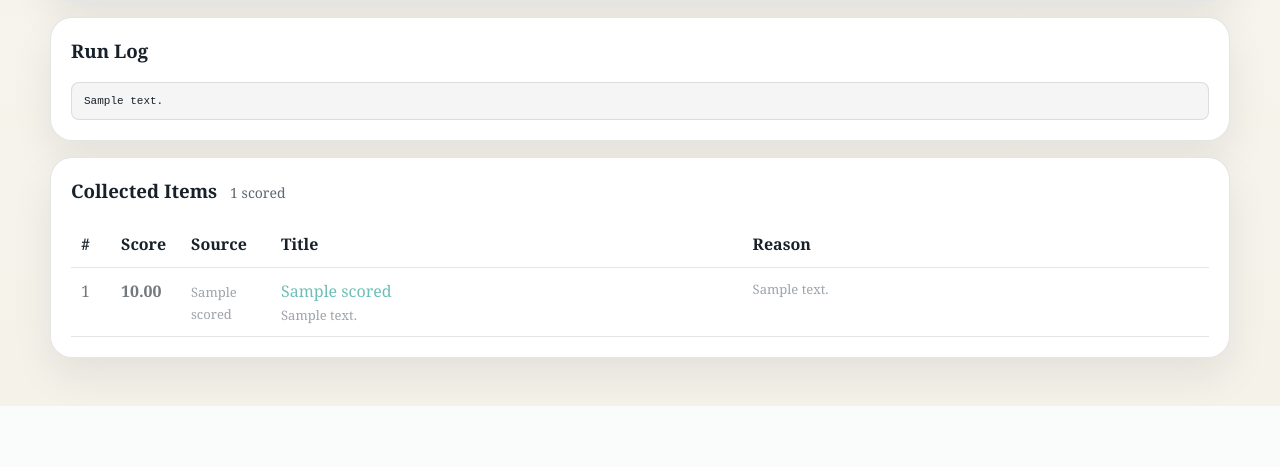
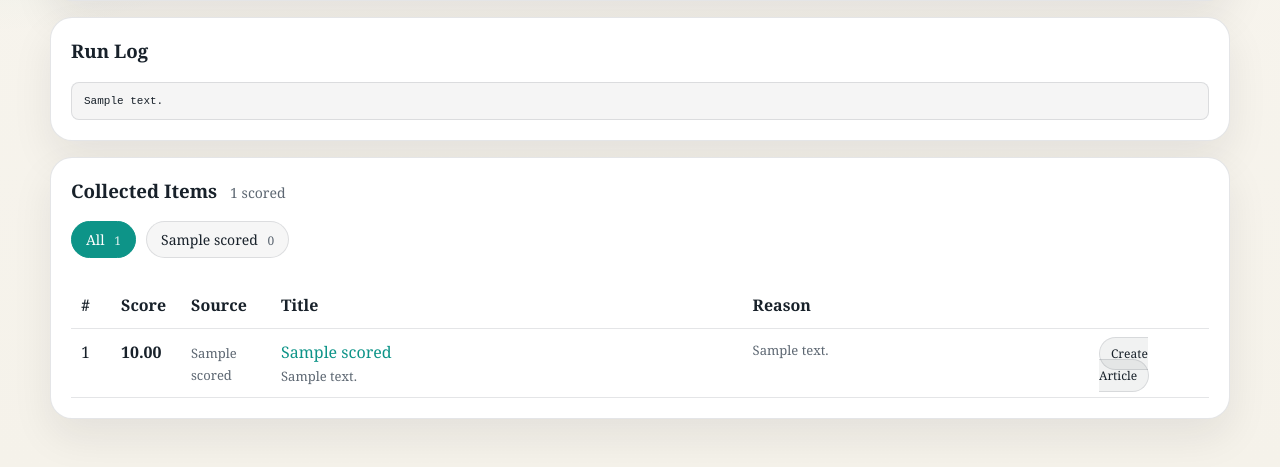
Before and after one commit to yanivgilad/Post_Creator, a FastAPI app: template src/article_writer/web/templates/run_detail.html in a window 1280 px wide. Shown: the part 436-903 px from the top of the page. Before the commit the page ends 842 px from the top, so only its background shows below. Run offline with FastAPI, Linux system fonts and the light colour scheme; the template is opened without the code that fills it: most values are stand-ins (such as "Sample title", 1, 10 or a date in 2020).

Commit message:
feat: enhance sources and logging across multiple source adapters; improve run detail template with new item table

```diff
--- a/prompts/twitter_system_prompt.txt
+++ b/prompts/twitter_system_prompt.txt
@@ -30,8 +30,8 @@ It's NOT OK to:
 - Be sarcastic in a way that's mean or dismissive
 
 ## Format rules
-- Single tweet: Hook line + 1-2 sentences of actual substance about what the article covers. Use the full 280 characters — you have 257 of real text (URLs always cost 23 characters). Don't pad, but don't leave useful information on the table either. Someone should know what they're clicking into before they click.
-- Thread (3-5 tweets): for topics that genuinely need unpacking. Use ONLY when the insight has multiple distinct points.
+- Single tweet: Hook line + 2-3 sentences of actual substance about what the article covers. Up to 25,000 characters are available, but that doesn't mean use them. Default target is 400-600 characters of real text — enough to give a complete thought with real information, not enough to become an essay. URLs always cost 23 characters regardless of length. Don't pad, but don't leave useful information on the table either. Someone should know what they're clicking into before they click.
+- Thread: Use when the topic genuinely has 3-5 distinct points worth unpacking. Each tweet in the thread should stand alone as a complete thought. First tweet must work as a standalone — someone should want to share it without reading the rest.
 - First tweet is always the hook. It must stand alone — someone should want to RT it even if they don't click the thread.
 - Max 2 hashtags, placed at the END, never mid-sentence
 - Don't start with "So," or "Okay so" or "Hot take:"
--- a/src/article_writer/sources/rss.py
+++ b/src/article_writer/sources/rss.py
@@ -33,12 +33,13 @@ class RSSSource(SourceAdapter):
                     settings,
                     headers={"Accept": "application/rss+xml, application/atom+xml"},
                 )
+                entries = list(iter_xml_entries(xml_text))
             except Exception as exc:
                 logger.warning("[rss] feed failed %s: %s", feed_url, exc)
                 continue
 
             feed_item_count = 0
-            for entry in iter_xml_entries(xml_text):
+            for entry in entries:
                 title = child_text(entry, "title") or ""
                 url = child_text(entry, "link") or ""
                 if not url:
--- a/src/article_writer/web/templates/run_detail.html
+++ b/src/article_writer/web/templates/run_detail.html
@@ -1,6 +1,45 @@
 {% extends "base.html" %}
 
 {% block title %}Run #{{ run.id }}{% endblock %}
+
+{% macro items_table(rows) %}
+  <table>
+    <thead>
+      <tr>
+        <th style="width:40px;">#</th>
+        <th style="width:70px;">Score</th>
+        <th style="width:90px;">Source</th>
+        <th>Title</th>
+        <th>Reason</th>
+        <th style="width:120px;"></th>
+      </tr>
+    </thead>
+    <tbody>
+      {% for trend in rows %}
+        <tr>
+          <td>{{ loop.index }}</td>
+          <td>
+            <strong>{{ "%.2f"|format(trend.rank_score or 0) }}</strong>
+            {% if trend.is_ranked %}
+              <span title="Top ranked" style="color:var(--accent);margin-left:3px;">★</span>
+            {% endif %}
+          </td>
+          <td><span class="muted" style="font-size:13px;">{{ trend.source_name }}</span></td>
+          <td>
+            <a href="{{ trend.url }}" target="_blank" rel="noreferrer" style="color:var(--accent);">{{ trend.title }}</a>
+            {% if trend.summary %}
+              <p class="muted" style="font-size:13px;margin:4px 0 0;">{{ trend.summary[:160] }}{% if trend.summary | length > 160 %}…{% endif %}</p>
+            {% endif %}
+          </td>
+          <td style="font-size:13px;color:var(--muted);">{{ trend.reason_summary }}</td>
+          <td>
+            <a class="button ghost" style="font-size:12px;padding:7px 11px;" href="/articles/new?trend_id={{ trend.id }}">Create Article</a>
+          </td>
+        </tr>
+      {% endfor %}
+    </tbody>
+  </table>
+{% endmacro %}
 
 {% block content %}
   <section class="card">
@@ -69,44 +108,61 @@
     </h3>
     {% set items = run.all_scored_items if run.all_scored_items else run.trends %}
     {% if items %}
-      <table>
-        <thead>
-          <tr>
-            <th style="width:40px;">#</th>
-            <th style="width:70px;">Score</th>
-            <th style="width:90px;">Source</th>
-            <th>Title</th>
-            <th>Reason</th>
-            <th style="width:120px;"></th>
-          </tr>
-        </thead>
-        <tbody>
-          {% for trend in items %}
-            <tr style="{% if not trend.is_ranked %}opacity:0.6;{% endif %}">
-              <td>{{ loop.index }}</td>
-              <td>
-                <strong>{{ "%.2f"|format(trend.rank_score or 0) }}</strong>
-                {% if trend.is_ranked %}
-                  <span title="Top ranked" style="color:var(--accent);margin-left:3px;">★</span>
-                {% endif %}
-              </td>
-              <td><span class="muted" style="font-size:13px;">{{ trend.source_name }}</span></td>
-              <td>
-                <a href="{{ trend.url }}" target="_blank" rel="noreferrer" style="color:var(--accent);">{{ trend.title }}</a>
-                {% if trend.summary %}
-                  <p class="muted" style="font-size:13px;margin:4px 0 0;">{{ trend.summary[:160] }}{% if trend.summary | length > 160 %}…{% endif %}</p>
-                {% endif %}
-              </td>
-              <td style="font-size:13px;color:var(--muted);">{{ trend.reason_summary }}</td>
-              <td>
-                {% if trend.is_ranked %}
-                  <a class="button ghost" style="font-size:12px;padding:7px 11px;" href="/articles/new?trend_id={{ trend.id }}">Create Article</a>
-                {% endif %}
-              </td>
-            </tr>
-          {% endfor %}
-        </tbody>
-      </table>
+      {% set sources = items | map(attribute='source_name') | unique | list | sort %}
+      <style>
+        .source-tabs { display: block; }
+        .source-tabs input[type="radio"] { display: none; }
+        .source-tabs > label {
+          display: inline-block;
+          padding: 8px 14px;
+          margin: 0 6px 8px 0;
+          border: 1px solid var(--line);
+          border-radius: 999px;
+          cursor: pointer;
+          font-size: 14px;
+          background: rgba(24,33,42,0.04);
+        }
+        .source-tabs > label .count {
+          margin-left: 6px;
+          color: var(--muted);
+          font-size: 12px;
+        }
+        .source-tabs > label:hover { background: rgba(13,148,136,0.08); }
+        .source-tabs .pane { display: none; margin-top: 16px; }
+        {# Highlight checked tab labels and reveal matching panes for each source. #}
+        #src-tab-{{ run.id }}-all:checked ~ label[for="src-tab-{{ run.id }}-all"]{% for src in sources %},
+        #src-tab-{{ run.id }}-{{ src }}:checked ~ label[for="src-tab-{{ run.id }}-{{ src }}"]{% endfor %} {
+          background: var(--accent);
+          color: white;
+          border-color: var(--accent);
+        }
+        #src-tab-{{ run.id }}-all:checked ~ label[for="src-tab-{{ run.id }}-all"] .count{% for src in sources %},
+        #src-tab-{{ run.id }}-{{ src }}:checked ~ label[for="src-tab-{{ run.id }}-{{ src }}"] .count{% endfor %} {
+          color: rgba(255,255,255,0.85);
+        }
+        #src-tab-{{ run.id }}-all:checked ~ .pane-all{% for src in sources %},
+        #src-tab-{{ run.id }}-{{ src }}:checked ~ .pane-{{ src }}{% endfor %} {
+          display: block;
+        }
+      </style>
+      <div class="source-tabs">
+        <input type="radio" name="src-tab-{{ run.id }}" id="src-tab-{{ run.id }}-all" checked />
+        {% for src in sources %}
+          <input type="radio" name="src-tab-{{ run.id }}" id="src-tab-{{ run.id }}-{{ src }}" />
+        {% endfor %}
+
+        <label for="src-tab-{{ run.id }}-all">All <span class="count">{{ items | length }}</span></label>
+        {% for src in sources %}
+          {% set src_items = items | selectattr('source_name', 'equalto', src) | list %}
+          <label for="src-tab-{{ run.id }}-{{ src }}">{{ src }} <span class="count">{{ src_items | length }}</span></label>
+        {% endfor %}
+
+        <div class="pane pane-all">{{ items_table(items) }}</div>
+        {% for src in sources %}
+          {% set src_items = items | selectattr('source_name', 'equalto', src) | list %}
+          <div class="pane pane-{{ src }}">{{ items_table(src_items) }}</div>
+        {% endfor %}
+      </div>
     {% else %}
       <div class="empty">No items for this run.</div>
     {% endif %}
```
Also changed, not shown: sources.json (+23 -3 lines), src/article_writer/sources/arxiv.py (+7 -3 lines), src/article_writer/sources/deepmind.py (+7 -3 lines), src/article_writer/sources/github.py (+9 -1 lines), src/article_writer/sources/hackernews.py (+9 -1 lines), src/article_writer/sources/lobsters.py (+7 -3 lines), src/article_writer/sources/reddit.py (+9 -1 lines).
